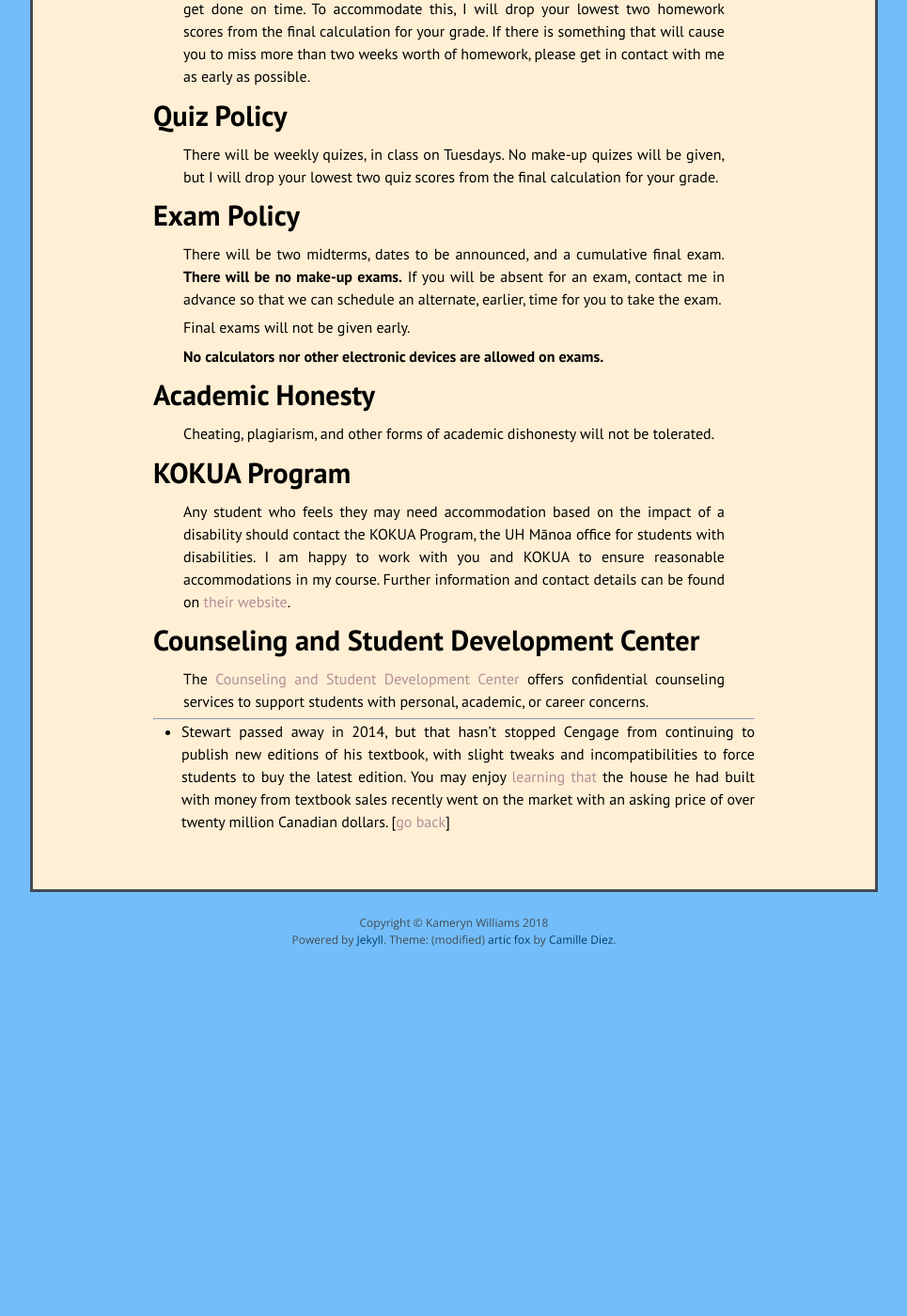
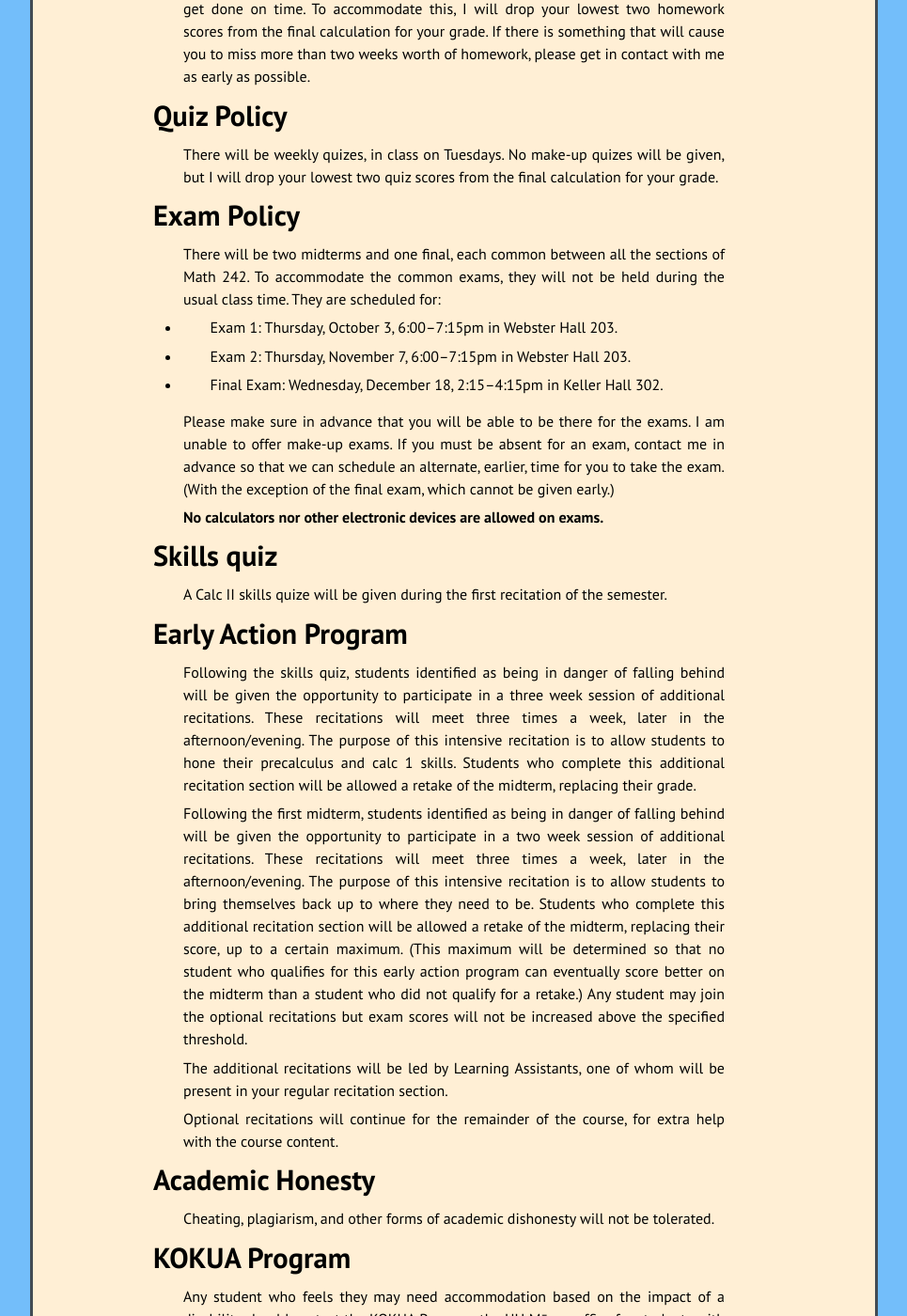
Before and after one commit to kamerynjw/kamerynjw.github.io, a Jekyll site: the page built from teaching/2019/math242/syllabus.md, in a window 1280 px wide and 1400 px high, scrolled down 1846 px. Shown: the whole window at 94% size, without its empty margins (157-1122 px from the left). Built offline with Jekyll 4.4.1, drawn with Linux system fonts in a browser that asks for light colours; nearby versions of some CDN libraries; before the commit the page ends 2891 px from its top, so only the background shows below that; some of the changed text lies outside the part shown.

Commit message:
syllabus changes—added food pantry info and thomas's stuff for calc 2

```diff
--- a/teaching/2019/math242/syllabus.md
+++ b/teaching/2019/math242/syllabus.md
@@ -98,11 +98,48 @@ There will be weekly quizes, in class on Tuesdays. No make-up quizes will be giv
 Exam Policy
 ====
 
-There will be two midterms, dates to be announced, and a cumulative final exam. **There will be no make-up exams.** If you will be absent for an exam, contact me in advance so that we can schedule an alternate, earlier, time for you to take the exam.
+There will be two midterms and one final, each common between all the sections of Math 242. To accommodate the common exams, they will not be held during the usual class time. They are scheduled for:
 
-Final exams will not be given early.
+* Exam 1: Thursday, October 3, 6:00–7:15pm in Webster Hall 203.
+
+* Exam 2: Thursday, November 7, 6:00–7:15pm in Webster Hall 203.
+
+* Final Exam: Wednesday, December 18, 2:15–4:15pm in Keller Hall 302.
+
+Please make sure in advance that you will be able to be there for the exams. I am unable to offer make-up exams. If you must be absent for an exam, contact me in advance so that we can schedule an alternate, earlier, time for you to take the exam. (With the exception of the final exam, which cannot be given early.)
 
 **No calculators nor other electronic devices are allowed on exams.**
+
+Skills quiz
+======
+
+A Calc II skills quize will be given during the first recitation of the semester.
+
+Early Action Program
+=====
+
+Following the skills quiz, students identified as being in danger of falling behind
+will be given the opportunity to participate in a three week session of additional recitations.
+These recitations will meet three times a week, later in the afternoon/evening.
+The purpose of this intensive recitation is to allow students to hone their precalculus and calc 1 skills.
+Students who complete this additional recitation section will be allowed a retake of the midterm, replacing their grade.
+
+
+Following the first midterm, students identified as being in danger of falling behind
+will be given the opportunity to participate in a two week session of additional recitations.
+These recitations will meet three times a week, later in the afternoon/evening.
+The purpose of this intensive recitation is to allow students to bring themselves back up to where they need to be.
+Students who complete this additional recitation section will be allowed a retake of the midterm,
+replacing their score, up to a certain maximum.
+(This maximum will be determined so that no student who qualifies for this early action program
+can eventually score better on the midterm than a student who did not qualify for a retake.)
+Any student may join the optional recitations but exam scores will not be increased above the specified threshold.
+
+The additional recitations will be led by Learning Assistants,
+one of whom will be present in your regular recitation section.
+
+Optional recitations will continue for the remainder of the course, for extra help with the course content.
+
 
 Academic Honesty
 ========
@@ -120,6 +157,11 @@ Counseling and Student Development Center
 
 The [Counseling and Student Development Center](http://www.manoa.hawaii.edu/counseling/) offers confidential counseling services to support students with personal, academic, or career concerns.
 
+Food Vault Hawaiʻi
+====
+
+Groups on campus have organized a food pantry, free to use for students at UH Mānoa. All registered students with a valid student ID may access the food pantry. Further information, including location and schedule, can be found [here](https://www.hawaii.edu/news/2018/11/30/manoa-food-pantry/) or on [this facebook page](https://www.facebook.com/foodvaulthawaii/).
+
 ---------------------
 
 * Stewart passed away in 2014, but that hasn't stopped Cengage from continuing to publish new editions of his textbook, with slight tweaks and incompatibilities to force students to buy the latest edition. You may enjoy [learning that](https://www.theglobeandmail.com/real-estate/toronto/article-torontos-famed-integral-house-up-for-sale-again/) the house he had built with money from textbook sales recently went on the market with an asking price of over twenty million Canadian dollars. [<a name="footnote" href="#back">go back</a>]
```
Also changed, not shown: teaching/2019/math454/syllabus.md (+5 -0 lines).
